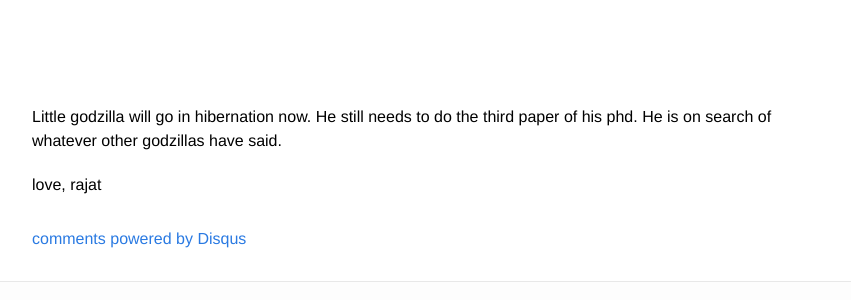
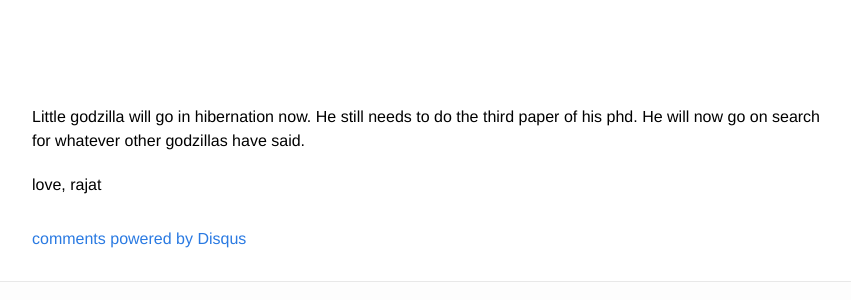
Before and after one commit to rajatmodi62/rajatmodi62.github.io, a Jekyll site: the page built from _posts/2024-10-26-hinton_apm.md, in a window 1280 px wide and 900 px high, scrolled down 16694 px. Shown: the part 521-821 px from the top of the window, without its empty margins (208-1059 px from the left). Built offline with Jekyll 4.4.1, drawn with Linux system fonts in a browser that asks for light colours; comment, search, counter and statistics services are not loaded.

Commit message:
soft link blog

```diff
--- a/_posts/2024-10-26-hinton_apm.md
+++ b/_posts/2024-10-26-hinton_apm.md
@@ -257,7 +257,7 @@ Ok, here are the videos I promised:
     <iframe width="560" height="315" src="https://www.youtube.com/embed/2yTltN_GZs4?si=3BZz2l3QU9EPhytd" title="YouTube video player" frameborder="0" allow="accelerometer; autoplay; clipboard-write; encrypted-media; gyroscope; picture-in-picture; web-share" referrerpolicy="strict-origin-when-cross-origin" allowfullscreen></iframe>
 </div>
 
-Little godzilla will go in hibernation now. He still needs to do the third paper of his phd. He is on search of whatever other godzillas have said.
+Little godzilla will go in hibernation now. He still needs to do the third paper of his phd. He will now go on search for whatever other godzillas have said.
 
 love,
 rajat
```
